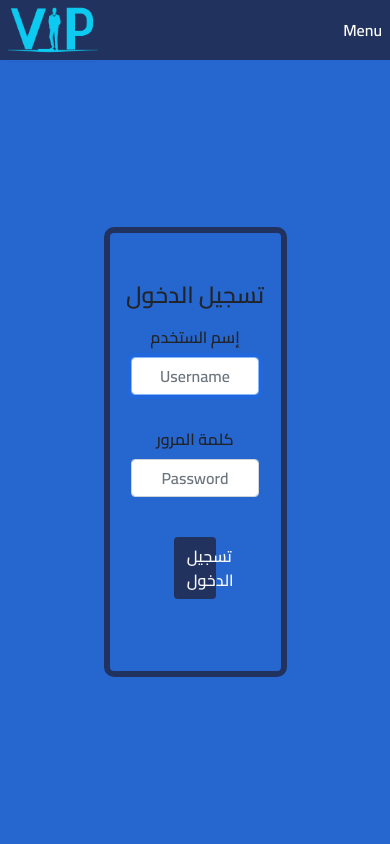
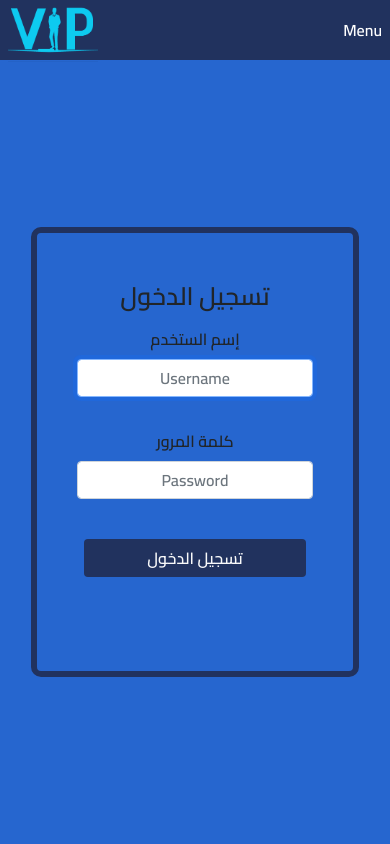
Before and after one commit to abdrahmaan/vipcenter, a PHP site: page /Login.html in a window 390 px wide. Run offline with PHP 8.4, Linux system fonts and the light colour scheme.

Commit message:
Login Responsive

```diff
--- a/Login.html
+++ b/Login.html
@@ -18,8 +18,8 @@
 
 
 <!-- Login Form  -->
-<div class="row justify-content-center align-items-center" style="min-height: calc(100vh - 60px); position: relative; background-color: #2666CF;">
-<div class="col-6 text-center">
+<div class="row justify-content-center align-items-center py-4" style="min-height: calc(100vh - 60px); position: relative; background-color: #2666CF;">
+<div class="col-6 text-center" style="">
 <div class="main-login pt-5">
     <h3>تسجيل الدخول</h3>
     <div class="data my-3 w-75">
--- a/css/login.css
+++ b/css/login.css
@@ -60,6 +60,8 @@ header .container nav ul li a.active {
 /* End Header */
 
 
+/* Start Login */
+
 .main-login{
     height: 450px;
      border: 6px solid  #21325E;
@@ -80,3 +82,18 @@ header .container nav ul li a.active {
 input{
     text-align: center;
 }
+
+@media (min-width:319px) and (max-width:767px) {
+
+    .col-6{
+        min-width: 85%;
+    }
+
+    .col-6 h3{
+        font-size: 25px;
+    }
+
+    .col-6 .btn-login{
+        width: 70% !important;
+    }
+}
```
